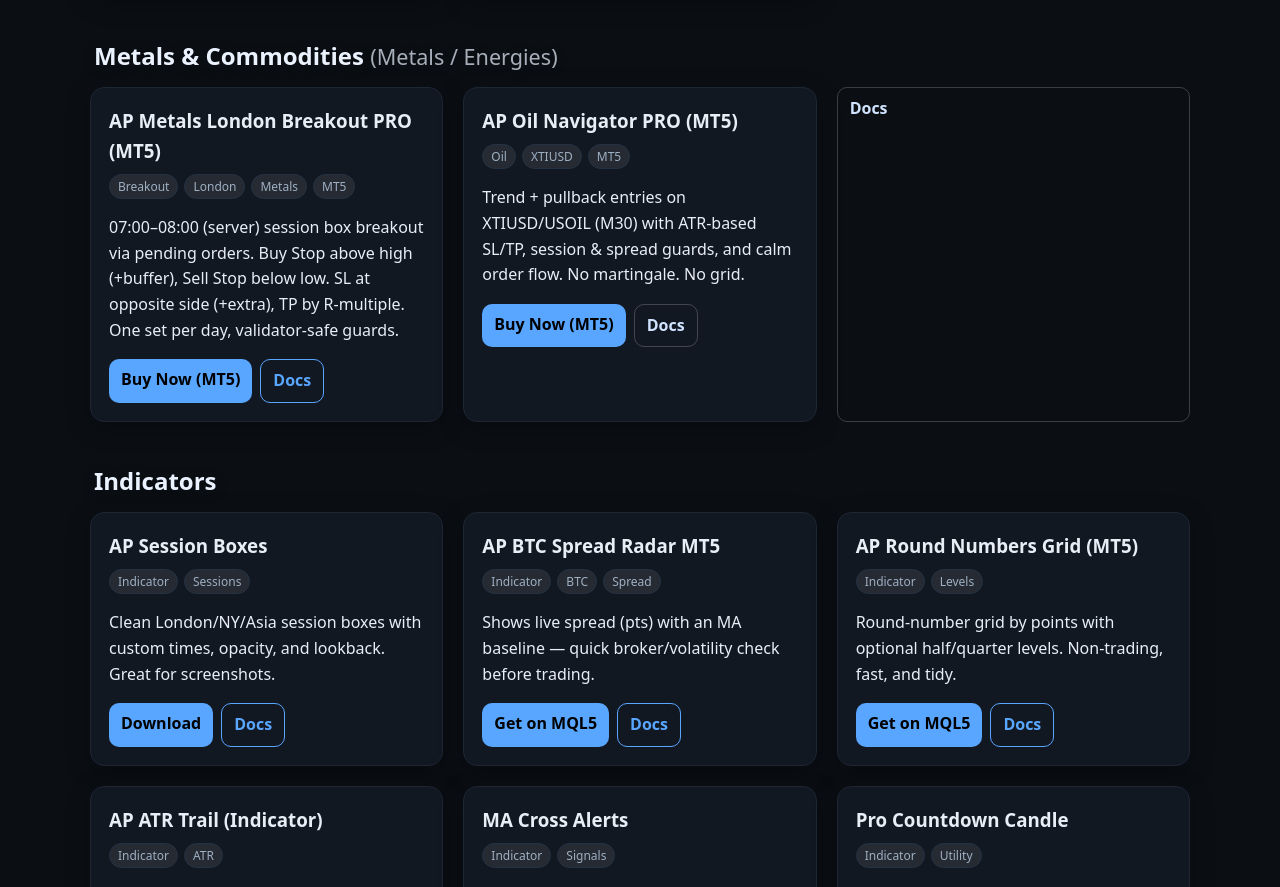
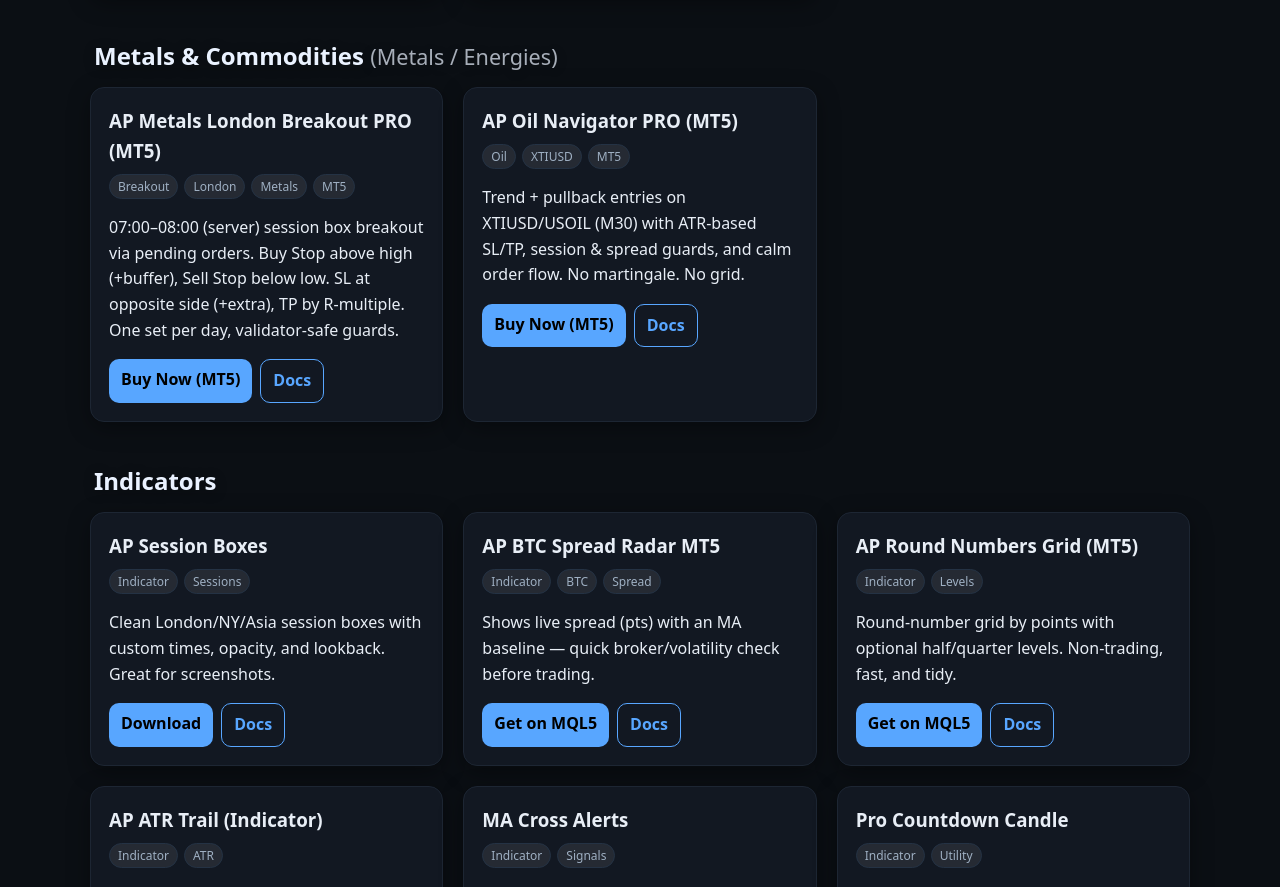
Before and after one commit to noo0oobep-eng/ap-tools, a plain HTML site: page index.html in a window 1280 px wide. Shown: the part 2438-3325 px from the top of the page. Drawn offline with Linux system fonts and the light colour scheme.

Commit message:
Update index.html

```diff
--- a/index.html
+++ b/index.html
@@ -459,22 +459,16 @@
   </p>
 
   <div class="btns">
-    <a class="btn btn-primary"
+    <a class="btn"
        href="https://buy.stripe.com/7sY4gBfCw1Wb9yz0jhdjO00"
        target="_blank" rel="noopener">Buy Now (MT5)</a>
 
-    <a class="btn btn-ghost"
-       href="./AP_Oil_Navigator_PRO/"
+    <a class="btn ghost"
+       href="/AP%20Oil%20Navigator%20PRO%20MT5/"
        target="_blank" rel="noopener">Docs</a>
   </div>
 </div>
 
-    <a class="btn btn-ghost"
-   href="/AP_Oil_Navigator_PRO/"
-   target="_blank" rel="noopener">Docs</a>
-    </a>
-  </div>
-</div>
 </section>
 
 <section id="indicators" class="catalog">
```
